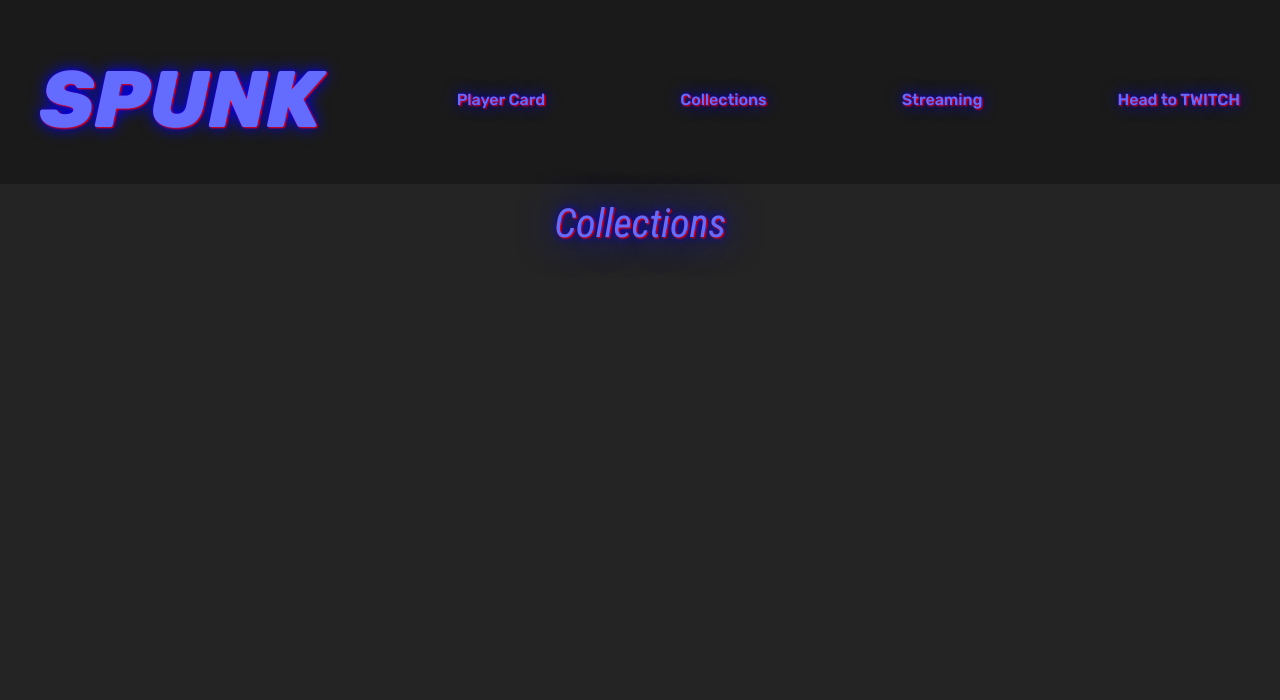
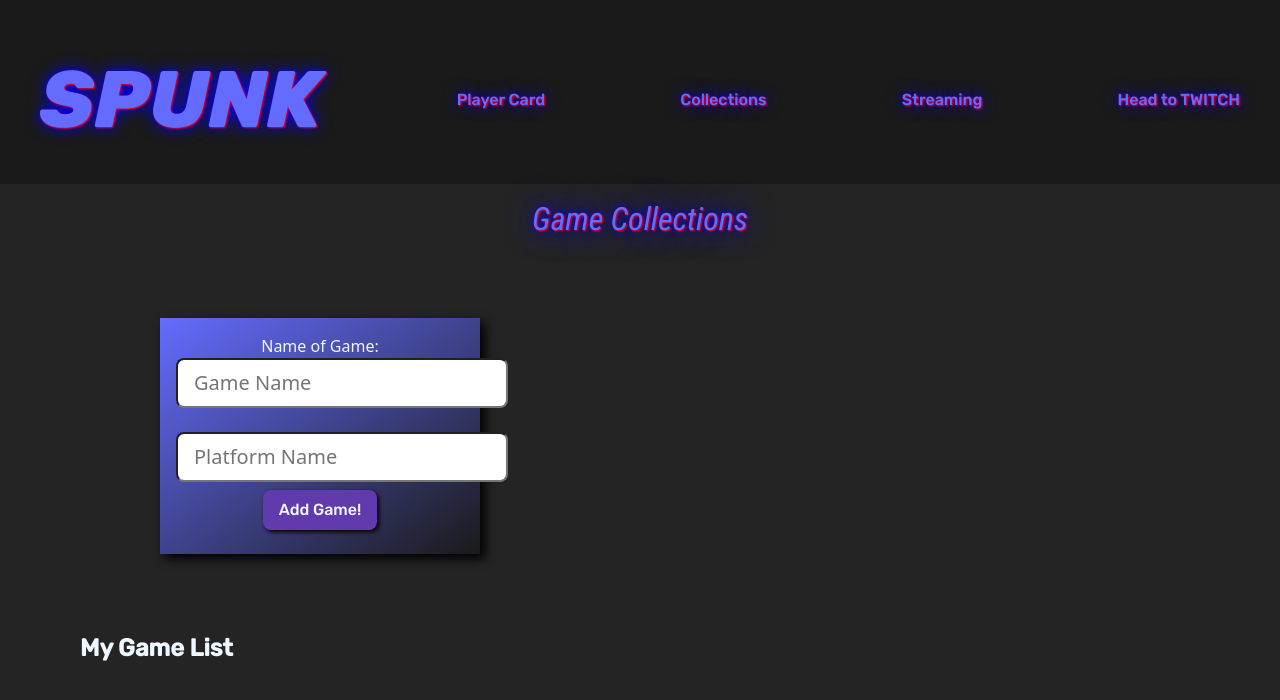
Before and after one commit to HoTMeSSMoNSTeR/Gaming-Final-Project, a React (Vite) app: page /Collections in a window 1280 px wide. Shown: the top 700 px of the page. Built offline with nearby package versions, Linux system fonts and the light colour scheme.

Commit message:
Made gamelist collection component
made gamelist collection component and made it so game-cards render

```diff
--- a/src/components/Collections.jsx
+++ b/src/components/Collections.jsx
@@ -1,5 +1,13 @@
 import React from 'react';
+import MyCollection from './MyCollection';
 
 export default function Collections() {
-    return <h1>Collections</h1>
+     <h1>Collections</h1>
+     return (
+        <MyCollection />
+     )
 }
+
+    // wishlist
+            // release date if not out
+    // played
--- a/src/components/Gamecard.jsx
+++ b/src/components/Gamecard.jsx
@@ -8,12 +8,15 @@ export default function Gamecard(props) {
         <>
         <div className='game-card card'>
             <img className='card-img-top img-fluid gc-img' src={props.imageURL} alt={props.alt}></img>
-            <h2 className='card-title'>{props.name}</h2>
-            <p className='card-subtitle mb-2 basic-info'>Rating: {props.rating}</p>
-            <p className='card-subtitle mb-2 basic-info'>Released: {props.release}</p>
-            <p className='card-subtitle mb-2 basic-info'>{props.genre}</p>
-            <p className='card-text gc-description'>{props.description}</p>
-            <p className='card-subtitle mb-2 gc-platforms'>Platforms:{props.platforms}</p>
+            <div>
+                <h2 className='card-title gc-title'>{props.name}</h2>
+                <p className='card-subtitle mb-0.5 basic-info'>Rating: {props.rating}</p>
+                <p className='card-subtitle mb-0.5 basic-info'>Released: {props.release}</p>
+                <p className='card-subtitle mb-0.5 basic-info'>{props.genre}</p>
+                <p className='card-text gc-description'>{props.description}</p>
+                <p className='card-subtitle mb-0.5 gc-platforms'>Platforms:{props.platforms}</p>
+            </div>
+
         </div>
         </>
     )
--- a/src/components/Gamelist.jsx
+++ b/src/components/Gamelist.jsx
@@ -15,7 +15,7 @@ export default [
         },
         {
             id: "3", name:"Bioshock Infinite", rating: "Mature", release: "2013", genre: "FPS, Action, Adventure",
-            description: "Indebted to the wrong people, with his life on the line, veteran of the U.S. Cavalry and now hired gun, Booker DeWitt has only one opportunity to wipe his slate clean. He must rescue Elizabeth, a mysterious girl imprisoned since childhood and locked up in the flying city of Columbia. Forced to trust one another, Booker and Elizabeth form a powerful bond during their daring escape. Together, they learn to harness an expanding arsenal of weapons and abilities, as they fight on zeppelins in the clouds, along high-speed Sky-Lines, and down in the streets of Columbia, all while surviving the threats of the air-city and uncovering its dark secret.",
+            description: "Indebted to the wrong people, with his life on the line, veteran of the U.S. Cavalry and now hired gun, Booker DeWitt has only one opportunity to wipe his slate clean. He must rescue Elizabeth, a mysterious girl imprisoned since childhood and locked up in the flying city of Columbia.",
             imageURL: "https://m.media-amazon.com/images/M/MV5BMTU3NTYwNDg0NV5BMl5BanBnXkFtZTcwNzAxMTQ2OA@@._V1_FMjpg_UX1000_.jpg",
             alt: "A brunette woman in a blue dress stands next to a man in a tie as a large airship comes crashing down behind them, they look like they are fighting of enemies.",
             platforms: "PC, Playstation, XBOX, Switch"
@@ -23,7 +23,7 @@ export default [
         {
             id: "4", name:"Choo Choo Charles", rating: "NA", release: "2022", genre: "Survival, Horror",
             description: "Navigate an open-world island in an old train, upgrade it over time, and use it to fight an evil spider train named Charles.",
-            imageURL: "https://cdn.akamai.steamstatic.com/steam/apps/1766740/capsule_616x353.jpg?t=1676616328",
+            imageURL: "https://upload.wikimedia.org/wikipedia/en/7/7f/Choo_Choo_Charles.jpg",
             alt: "A large red train with hollow eyes, multitudes of sharp teeth and eight long spiders legs coming towards you.",
             platforms: "PC"
         },
@@ -70,14 +70,14 @@ export default [
             platforms: "PC, Playstation, XBOX, Switch, Moblie"
         },
         {
-            id: "", name:"", rating: "", release: "", genre: "",
+            id: "11", name:"", rating: "", release: "", genre: "",
             description: "",
             imageURL: "",
             alt: "",
             platforms: ""
         },
         {
-            id: "", name:"", rating: "", release: "", genre: "",
+            id: "12", name:"", rating: "", release: "", genre: "",
             description: "",
             imageURL: "",
             alt: "",
--- a/src/components/Home.jsx
+++ b/src/components/Home.jsx
@@ -1,14 +1,24 @@
 import React from 'react'
 import Gamecard from './Gamecard'
 import '../index.css'
+import Gamelist from './Gamelist'
 
 export default function Home() {
+    const data = Gamelist.map(game => {
+        return <Gamecard
+          key={game.id}
+          {...game}
+           />
+      })
+
     return (
         <>
             <h1>
                 Explore your next game to play or build your collection!
             </h1>
-            <Gamecard />
+            <div className='flex-container'>
+                {data}
+            </div>
         </>
 
     )
--- /dev/null
+++ b/src/components/MyCollection.jsx
@@ -0,0 +1,64 @@
+import React from 'react';
+import { useState } from 'react';
+// import '../index.css'
+
+export default function MyCollection() {
+const [myGames, setMyGames] = useState("")
+const [myPlatform, setMyPlatform] =useState("")
+const [myGamesList, setMyGamesList] = useState([])
+
+const handleSubmit = (e) => {
+    e.preventDefault();
+        console.log(myGames)
+        console.log(myPlatform)
+    const data={myGames}
+    const platformData={myPlatform}
+        if(myGames && myPlatform) {
+            setMyGamesList((ls) => [...ls, data, platformData] )
+            setMyGames("")
+            setMyPlatform("")
+        }
+}
+
+    return (
+        <div className='mb-3'>
+            <h2>Game Collections</h2>
+        <form className='add-game-form'
+            onSubmit={handleSubmit}>
+                <label htmlFor='my-game-form'>Name of Game:</label>
+                <input
+                id='my-game-form'
+                name='my-games'
+                placeholder='Game Name'
+                type='text'
+                value={myGames}
+                onChange={(e) => setMyGames(e.target.value)}
+                className='form-control-lg'>
+                </input>
+                <label htmlFor='platform'></label>
+                <input
+                id='platform'
+                name='my-platform'
+                placeholder='Platform Name'
+                type='text'
+                value={myPlatform}
+                onChange={(e) => setMyPlatform(e.target.value)}
+                className='form-control-lg'>
+                </input>
+                <button className='all-buttons'>Add Game!</button>
+        </form>
+        <div className='see-what-i-type'>
+            <p>{myGames} {myPlatform}</p>
+        </div>
+        <h4>My Game List</h4>
+        {
+            myGamesList.map((a) =>
+            <div className='my-game-list'>
+                <li className='game-added'>{a.myGames}</li>
+                <li className='game-added'>{a.myPlatform}</li>
+            </div>
+            )
+        }
+        </div>
+    )
+}
--- a/src/components/PlayerCard.jsx
+++ b/src/components/PlayerCard.jsx
@@ -3,6 +3,8 @@ import React from 'react';
 
 export default function PlayerCard() {
     return (
-        <h1>PlayerCard page!!</h1>
+        <h1>Create Your Player Card!</h1>
+
+
     )
 }
--- a/src/index.css
+++ b/src/index.css
@@ -4,7 +4,8 @@ body{
   background-color: #242424;
 }
 
-h1 {
+h1,
+h2 {
   color: #646cff;
   font-family: 'Roboto Condensed', sans-serif;
   font-weight: 400;
@@ -13,13 +14,49 @@ h1 {
   margin-top: 1rem;
 }
 
+h4 {
+  font-family: 'Rubik', sans-serif;
+  font-weight: bold;
+  color: aliceblue;
+  text-align: left;
+  margin-left: 5rem;
+}
+
+
+.all-buttons {
+  margin: 0.5rem;
+  background-color: #613aad;
+  color: aliceblue;
+  font-family: 'Rubik', sans-serif;
+  padding-left: 1rem;
+  padding-right: 1rem;
+  padding-top: 0.5rem;
+  padding-bottom: 0.5rem;
+  border-radius: 0.5rem;
+  border: #1a1a1a;
+  box-shadow:  2px 2px 4px black;
+  text-shadow: #1a1a1a;
+}
+
+.flex-container {
+  display: flex;
+  flex-direction: row;
+  flex-wrap: wrap;
+  justify-content: center;
+}
+
 .game-card {
-  width: 15rem;
-  height: 20rem;
+  width: 27rem;
+  height: 33rem;
   background-image: linear-gradient(to bottom right, #1a1a1a, #646cff) ;
   box-shadow:  1px 1px 2px red, 0 0 1em blue, 0 0 0.2em blue;
-  margin: 2.5rem;
+  margin: 2rem;
   color: #eaefd3;
+}
+
+.gc-img {
+  width: 14rem;
+  margin: auto;
 }
 
 /* .basic-info {
@@ -30,6 +67,19 @@ h1 {
   font-weight: 800;
   font-style: italic;
   font-size: 5rem;
+}
+
+.gc-title {
+  font-size: 1.5rem;
+}
+
+.basic-info,
+.gc-platforms {
+  font-size: 0.75rem;
+}
+
+.gc-description {
+  font-size: 0.5rem;
 }
 
 .nav {
@@ -72,3 +122,29 @@ a {
 .nav a:hover {
   color: #613aad;
 }
+
+.my-game-form {
+  font-family: 'Rubik', sans-serif;
+}
+
+.add-game-form {
+  width: 20rem;
+  margin-left: 10rem;
+  margin-top: 5rem;
+  margin-bottom: 5rem;
+  background-image: linear-gradient(to top left, #1a1a1a, #646cff);
+  box-shadow: 5px 5px 10px black;
+  color: aliceblue;
+  padding: 1rem;
+}
+
+.see-what-i-type {
+  color: beige;
+}
+
+.my-game-list {
+  width: 25rem;
+  color: aliceblue;
+  list-style: none;
+  font-family: 'Rubik', sans-serif;
+}
```
Also changed, not shown: src/App.jsx (+0 -7 lines).
